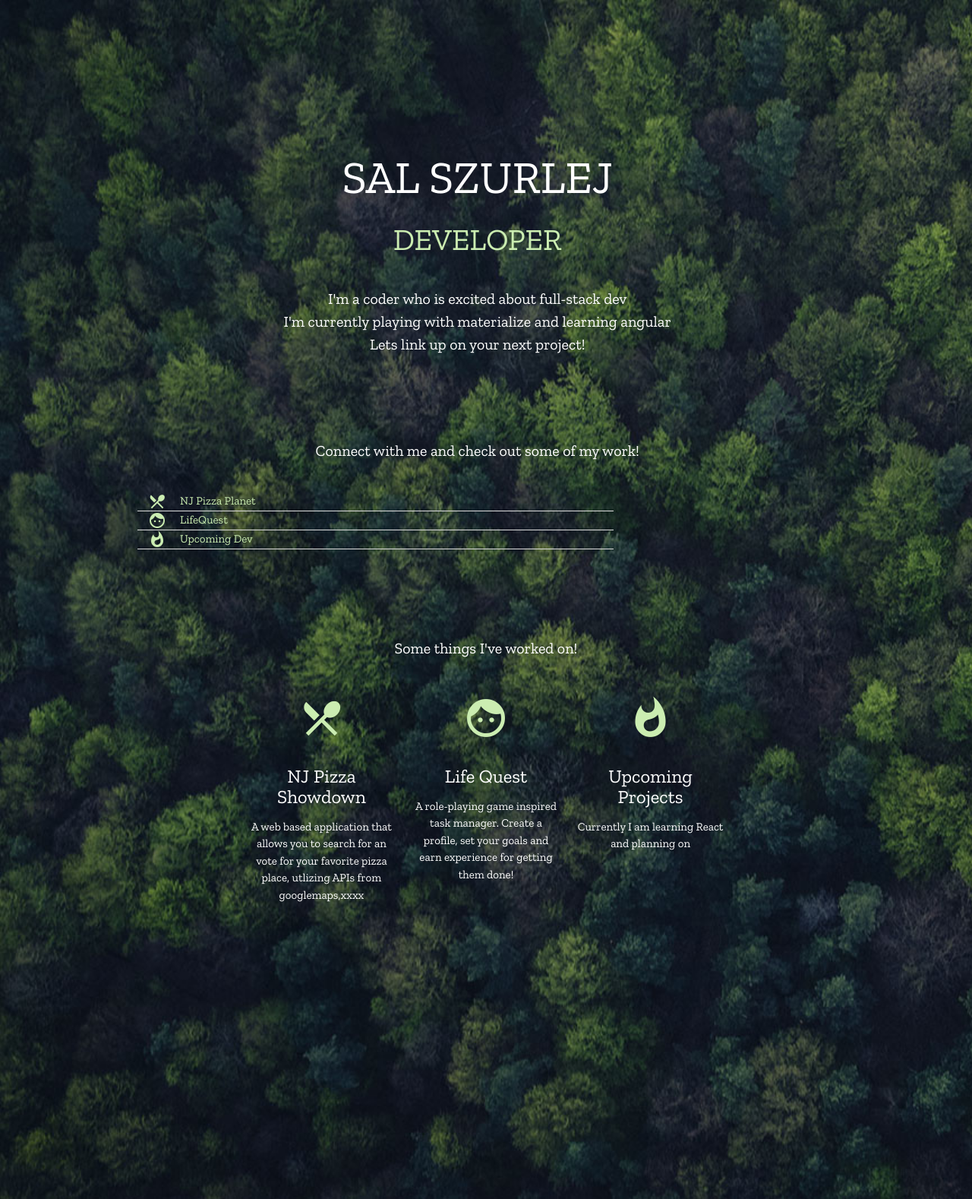
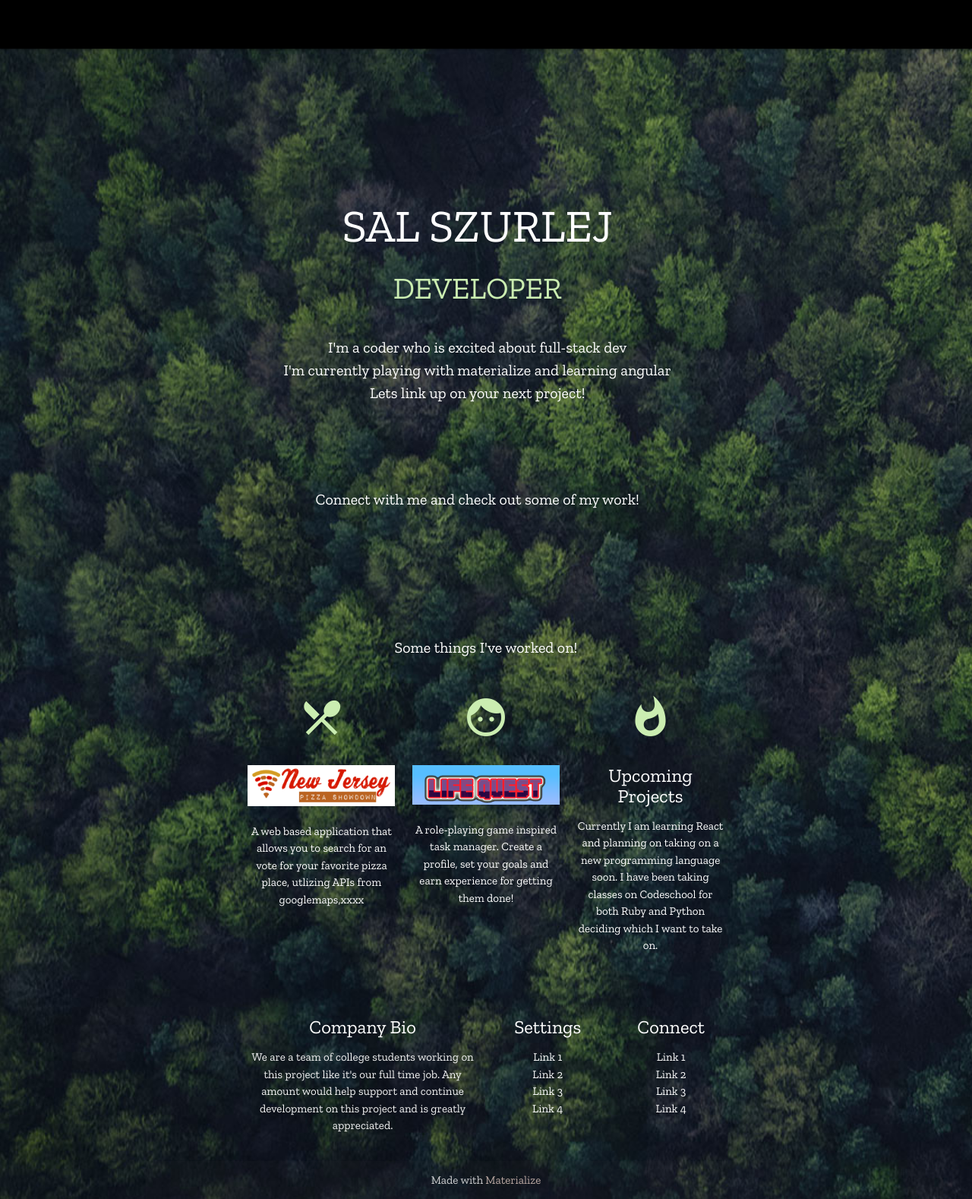
Before and after one commit to salszu/salszuPort, a PHP site: page / in a window 1280 px wide. Shown: the whole page at 76% size. Run offline with PHP 8.4, Linux system fonts and the light colour scheme; some libraries are stand-ins or nearby versions; some web fonts are replaced.

Commit message:
added navbar, deleted dropdown

```diff
--- a/assets/style.css
+++ b/assets/style.css
@@ -51,9 +51,10 @@
   color: white;
 }
 
-.pizzaImg {
-  width: 564px;
-  height: 162px;
+.pizzaImg, .lifeImg {
+  max-width: 100%;
+  height: auto;
+
 }
 
 /*taglines*/
@@ -95,6 +96,10 @@
 .material-icons {
   color: #CBEDB1;
   font-size:30px;
+}
+
+#myFooter {
+  background-color: transparent;
 }
 
 
--- a/index.html
+++ b/index.html
@@ -14,6 +14,19 @@
 </head>
 
 <body>
+  <nav class="black" role="navigation">
+    <div class="nav-wrapper container">
+      <a id="logo-container" href="#" class="brand-logo">Logo</a>
+      <ul class="right hide-on-med-and-down">
+        <li><a href="#">Navbar Link</a></li>
+      </ul>
+
+      <ul id="nav-mobile" class="side-nav">
+        <li><a href="#">Navbar Link</a></li>
+      </ul>
+      <a href="#" data-activates="nav-mobile" class="button-collapse"><i class="material-icons">menu</i></a>
+    </div>
+  </nav>
   <!-- Top of page, Name and role -->
   <div class="content container ">
     <div class="welcomeText row">
@@ -33,6 +46,10 @@
           I'm a coder who is excited about full-stack dev <br> I'm currently playing with materialize and learning angular <br> Lets link up on your next project!
         </p>
       </div>
+
+      <p class="followUs">
+        <br><br><br>Connect with me and check out some of my work!
+      </p>
       <!-- Social media icons, connect with me -->
       <div class="socialIcons col 16 s12">
         <a href="https://www.linkedin.com/in/salszurlej" target="_blank">
@@ -46,46 +63,6 @@
           <span class="socialIcon  twitter entypo-doc-text"></span>
         </a>
       </div>
-      <p class="followUs">
-        <br><br><br>Connect with me and check out some of my work!
-      </p>
-
-    </div>
-    <div class=" container transparent row">
-      <ul class="collapsible transparent accord" data-collapsible="accordion">
-        <li>
-          <div class="collapsible-header transparent col 16 s12">
-            <i class="material-icons">local_dining</i>NJ Pizza Planet
-          </div>
-          <div class="collapsible-body transparent col 16 s12">
-            <span class="portText">
-              <a href="https://njpizzashowdown.herokuapp.com" target="_blank">
-                <img class="pizzaImg" src="assets/pics/njPizza.png"></img>
-              </a>
-            </span>
-        </div>
-        </li>
-        <li>
-          <div class="collapsible-header transparent col 16 s12">
-            <i class="material-icons">face</i>LifeQuest
-          </div>
-          <div class="collapsible-body transparent col 16 s12">
-            <span class="portText">
-              <a href="https://rcblifequest.herokuapp.com" target="_blank">
-                <img class="lifeImg" src="assets/pics/lifeQuest.png">
-              </a>
-            </span>
-          </div>
-        </li>
-        <li>
-          <div class="collapsible-header transparent col 16 s12">
-            <i class="material-icons">whatshot</i> Upcoming Dev
-          </div>
-          <div class="collapsible-body transparent col 16 s12">
-            <span>Our collaboration here!</span>
-          </div>
-        </li>
-      </ul>
     </div>
   <!-- lower container, 3 project showcase -->
   <div class="container">
@@ -94,13 +71,16 @@
       <!--   showcase   -->
       <div class="row">
          <p class="followUs">
-        <br><br>Some things I've worked on!
+        <br>Some things I've worked on!
          </p>
         <div class="col s12 m4">
           <div class="icon-block">
            <h2 class="center brown-text"><i class="material-icons medium">local_dining</i></h2>
-            <h5 class="center">NJ Pizza Showdown</h5>
-
+            <span class="portText">
+              <a href="https://njpizzashowdown.herokuapp.com" target="_blank">
+                <img class="pizzaImg" src="assets/pics/njPizza.png"></img>
+              </a>
+            </span>
             <p class="light">A web based application that allows you to search for an vote for your favorite pizza place, utlizing APIs from googlemaps,xxxx </p>
           </div>
         </div>
@@ -108,8 +88,11 @@
         <div class="col s12 m4">
           <div class="icon-block">
            <h2 class="center brown-text"><i class="material-icons medium">face</i></h2>
-            <h5 class="center">Life Quest</h5>
-
+            <span class="portText">
+              <a href="https://rcblifequest.herokuapp.com" target="_blank">
+                <img class="lifeImg" src="assets/pics/lifeQuest.png">
+              </a>
+            </span>
            <p class="light"> A role-playing game inspired task manager. Create a profile, set your goals and earn experience for getting them done!</p>
           </div>
         </div>
@@ -119,13 +102,48 @@
             <h2 class="center brown-text"><i class="material-icons medium">whatshot</i></h2>
             <h5 class="center">Upcoming Projects</h5>
 
-            <p class="light"> Currently I am learning React and planning on </p>
+            <p class="light"> Currently I am learning React and planning on taking on a new programming language soon. I have been taking classes on Codeschool for both Ruby and Python deciding which I want to take on. </p>
           </div>
         </div>
       </div>
 
     </div>
   </div>
+  <footer class="page-footer" id="myFooter">
+    <div class="container">
+      <div class="row">
+        <div class="col l6 s12">
+          <h5 class="white-text">Company Bio</h5>
+          <p class="grey-text text-lighten-4">We are a team of college students working on this project like it's our full time job. Any amount would help support and continue development on this project and is greatly appreciated.</p>
+
+
+        </div>
+        <div class="col l3 s12">
+          <h5 class="white-text">Settings</h5>
+          <ul>
+            <li><a class="white-text" href="#!">Link 1</a></li>
+            <li><a class="white-text" href="#!">Link 2</a></li>
+            <li><a class="white-text" href="#!">Link 3</a></li>
+            <li><a class="white-text" href="#!">Link 4</a></li>
+          </ul>
+        </div>
+        <div class="col l3 s12">
+          <h5 class="white-text">Connect</h5>
+          <ul>
+            <li><a class="white-text" href="#!">Link 1</a></li>
+            <li><a class="white-text" href="#!">Link 2</a></li>
+            <li><a class="white-text" href="#!">Link 3</a></li>
+            <li><a class="white-text" href="#!">Link 4</a></li>
+          </ul>
+        </div>
+      </div>
+    </div>
+    <div class="footer-copyright">
+      <div class="container">
+      Made with <a class="brown-text text-lighten-3" href="http://materializecss.com">Materialize</a>
+      </div>
+    </div>
+  </footer>
 </div>
 
   <script type="text/javascript" src="https://code.jquery.com/jquery-3.2.1.min.js"></script>
```
